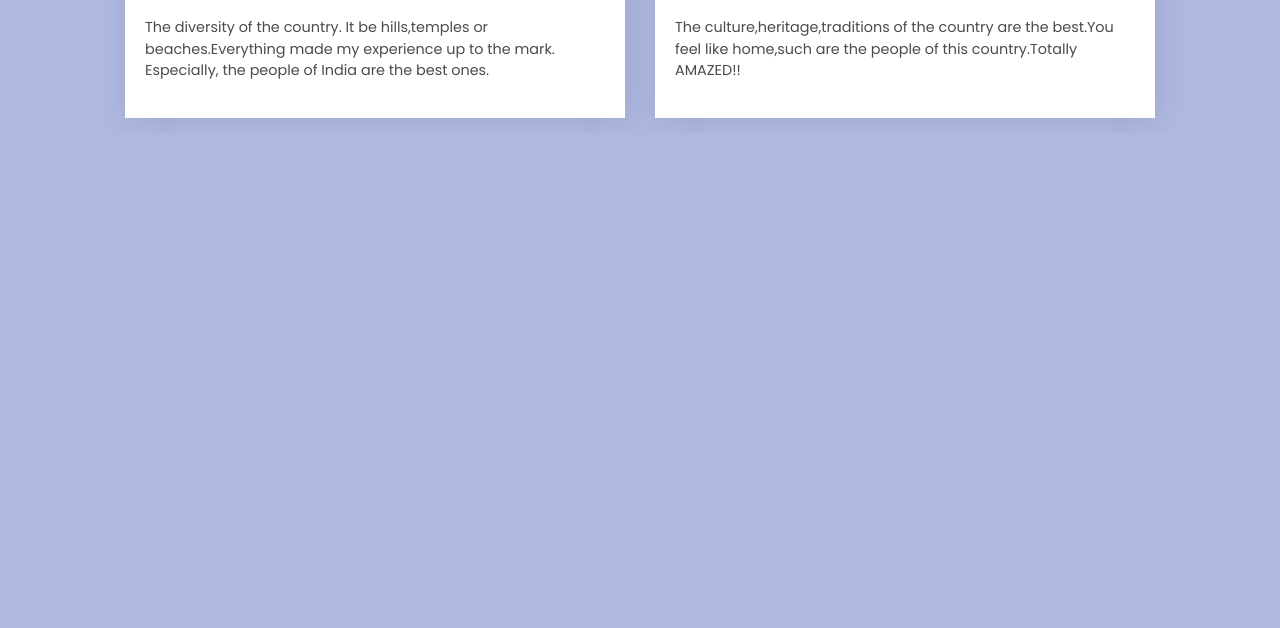
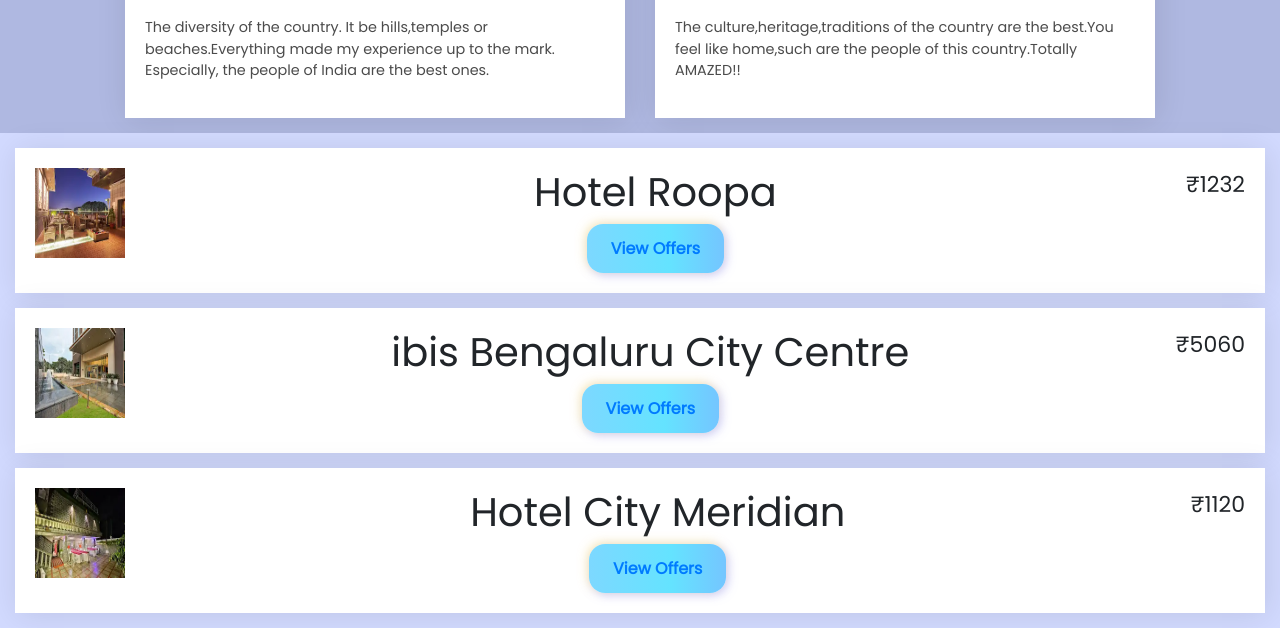
Before and after one commit to chhavijeiff/INDiSPIRE-India-Tourism, a plain HTML site: page root/html/karnataka.html in a window 1280 px wide. Shown: the part 8679-9307 px from the top of the page. Before the commit the page ends 8812 px from the top, so only its background shows below. Drawn offline with nearby package versions, Linux system fonts and the light colour scheme.

Commit message:
hotel arya karnataka

```diff
--- a/root/html/karnataka.html
+++ b/root/html/karnataka.html
@@ -8,6 +8,7 @@
     <link href='https://fonts.googleapis.com/css?family=Poppins' rel='stylesheet'>
     <link rel="stylesheet" href="../css/westBengal.css">
     <link rel="stylesheet" href="https://cdn.jsdelivr.net/npm/bootstrap@4.0.0/dist/css/bootstrap.min.css" integrity="sha384-Gn5384xqQ1aoWXA+058RXPxPg6fy4IWvTNh0E263XmFcJlSAwiGgFAW/dAiS6JXm" crossorigin="anonymous">
+    <link rel="stylesheet" href="../css/hotels.css">
     <style>
         body {
             font-family: 'Poppins';font-size: 22px;
@@ -279,6 +280,41 @@
                     </div>
                 </div>
             </div>
+            <section class="hotelContainer">
+                <div class="hotel">
+                    <img src="../images/Karnataka/Hotel_1.webp" alt="">
+                    <div class="text">
+                        <h1>Hotel Roopa
+                        </h1>
+                        <button><a href="https://www.google.com/travel/search?q=hotels%20in%20karnataka&g2lb=2502548%2C2503771%2C2503781%2C4258168%2C4270442%2C4284970%2C4291517%2C4306835%2C4308227%2C4429192%2C4515404%2C4597339%2C4757164%2C4778035%2C4814050%2C4850738%2C4864715%2C4874190%2C4886480%2C4893075%2C4920132%2C4924070%2C4965990%2C4985712%2C4990494%2C72248281%2C72253158%2C72256471%2C72262103%2C72266710%2C72271034%2C72271797%2C72272556&hl=en-IN&gl=in&cs=1&ssta=1&ts=CAESCAoCCAMKAggDGhwSGhIUCgcI5w8QBRgdEgcI5w8QBRgeGAEyAhAAKgcKBToDSU5S&qs=CAEyFENnc0l1Y1c5OV9hdm04R1JBUkFCOApCCwm5Yu9uf22CkRgBQgsJqTo1eEt9TsQYAUILCUb2ltPs89IWGAFCCwkUjP2f6ydQ-RgBQgsJQw0Ge0e9ipAYAUILCW2Gk0FzBdTpGAE&ap=aAG6AQhvdmVydmlldw&ictx=1&sa=X&ved=0CAAQ5JsGahcKEwjImJ7Pk5j_AhUAAAAAHQAAAAAQBQ" target="_blank">View Offers</a></button>
+                    </div>
+                    <div class="right">
+                        <span>₹1232</span>
+                    </div>
+                </div>
+                <div class="hotel">
+                    <img src="../images/Karnataka/Hotel_2.webp" alt="">
+                    <div class="text">
+                        <h1>ibis Bengaluru City Centre
+                        </h1>
+                        <button><a href="https://www.google.com/travel/search?q=hotels%20in%20karnataka&g2lb=2502548%2C2503771%2C2503781%2C4258168%2C4270442%2C4284970%2C4291517%2C4306835%2C4308227%2C4429192%2C4515404%2C4597339%2C4757164%2C4778035%2C4814050%2C4850738%2C4864715%2C4874190%2C4886480%2C4893075%2C4920132%2C4924070%2C4965990%2C4985712%2C4990494%2C72248281%2C72253158%2C72256471%2C72262103%2C72266710%2C72271034%2C72271797%2C72272556&hl=en-IN&gl=in&cs=1&ssta=1&ts=CAESCAoCCAMKAggDGh4SHBIUCgcI5w8QBRgdEgcI5w8QBRgeGAEyBAgAEAAqBwoFOgNJTlI&qs=CAEyJkNoZ0l4dXpibk0zOXZPa1dHZ3d2Wnk4eGFHUmZaREUwT1RZUUFROApCCwm5Yu9uf22CkRgBQgsJqTo1eEt9TsQYAUILCUb2ltPs89IWGAFCCwkUjP2f6ydQ-RgBQgsJQw0Ge0e9ipAYAUILCW2Gk0FzBdTpGAE&ap=MABoAQ&ictx=1&sa=X&ved=0CAAQ5JsGahcKEwjImJ7Pk5j_AhUAAAAAHQAAAAAQVQ" target="_blank">View Offers</a></button>
+                    </div>
+                    <div class="right">
+                        <span>₹5060</span>
+                    </div>
+                </div>
+                <div class="hotel">
+                    <img src="../images/Karnataka/Hotel_3.webp" alt="">
+                    <div class="text">
+                        <h1>Hotel City Meridian
+                        </h1>
+                        <button><a href="https://www.google.com/travel/search?q=hotels%20in%20karnataka&g2lb=2502548%2C2503771%2C2503781%2C4258168%2C4270442%2C4284970%2C4291517%2C4306835%2C4308227%2C4429192%2C4515404%2C4597339%2C4757164%2C4778035%2C4814050%2C4850738%2C4864715%2C4874190%2C4886480%2C4893075%2C4920132%2C4924070%2C4965990%2C4985712%2C4990494%2C72248281%2C72253158%2C72256471%2C72262103%2C72266710%2C72271034%2C72271797%2C72272556&hl=en-IN&gl=in&cs=1&ssta=1&ts=CAESCAoCCAMKAggDGh4SHBIUCgcI5w8QBRgdEgcI5w8QBRgeGAEyBAgAEAAqBwoFOgNJTlI&qs=CAEyJkNoZ0l3NXFZMlBlb3I4V1FBUm9MTDJjdk1YUm9lakF6TXpVUUFROApCCwm5Yu9uf22CkRgBQgsJqTo1eEt9TsQYAUILCUb2ltPs89IWGAFCCwkUjP2f6ydQ-RgBQgsJQw0Ge0e9ipAYAUILCW2Gk0FzBdTpGAFIAA&ap=MABoAQ&ictx=1&sa=X&ved=0CAAQ5JsGahgKEwjImJ7Pk5j_AhUAAAAAHQAAAAAQtwE" target="_blank">View Offers</a></button>
+                    </div>
+                    <div class="right">
+                        <span>₹1120</span>
+                    </div>
+                </div>
+            </section>
         </section>
 
     </div>
```
Also changed, not shown: root/images/Karnataka/Hotel_1.webp (added), root/images/Karnataka/Hotel_2.webp (added), root/images/Karnataka/Hotel_3.webp (added).
